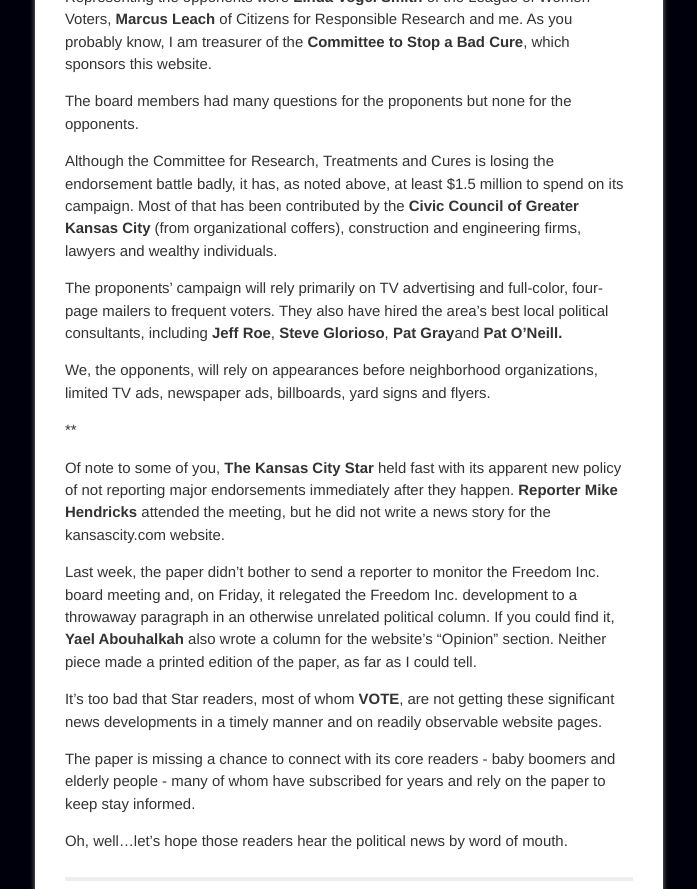
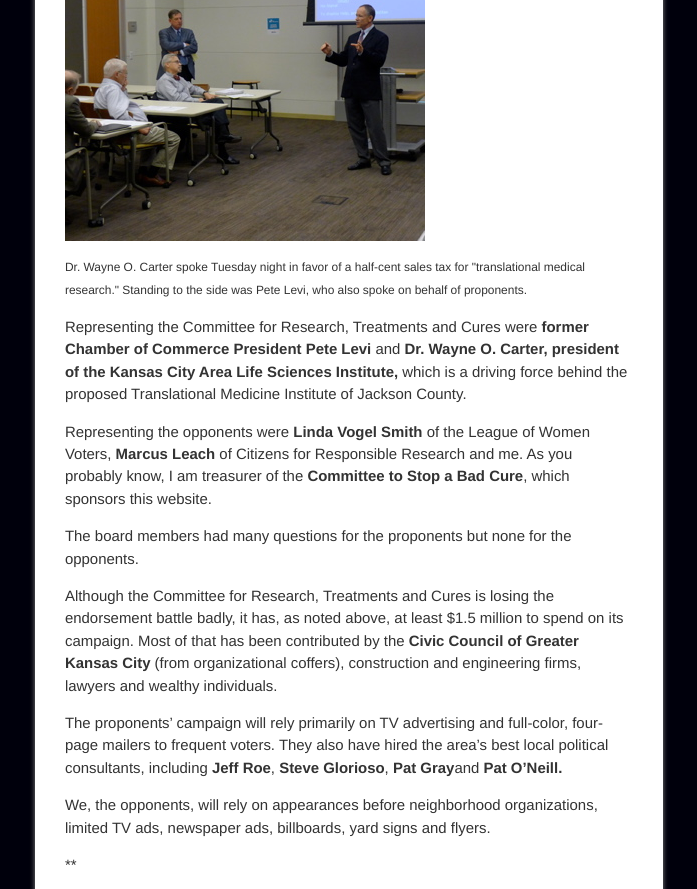
Before and after one commit to jiko/stopabadcure, a Jekyll site: the page built from _posts/2013-10-08-citizens-association-urges-"no"-vote-on-sales-tax.md, in a window 1280 px wide and 900 px high, scrolled down 1190 px, cut to the strip 0-889 px from the top of the window. Shown: the whole strip, without its empty margins (291-988 px from the left). Built offline with Jekyll 4.4.1, drawn with Linux system fonts in a browser that asks for light colours; Markdown is read by kramdown in place of the engine named in the settings.

Commit message:
Added picture to new lead story.

```diff
--- a/_posts/2013-10-08-citizens-association-urges-"no"-vote-on-sales-tax.md
+++ b/_posts/2013-10-08-citizens-association-urges-"no"-vote-on-sales-tax.md
@@ -28,6 +28,9 @@
 
 ...Before making its decision Tuesday night, the Citizens' board heard from representatives of both sides of the issue.
 
+<img src="/img/WayneCarter.jpg" class="img-responsive" alt="Wayne O. Carter speaks">
+<p class="caption">Dr. Wayne O. Carter spoke Tuesday night in favor of a half-cent sales tax for "translational medical research." Standing to the side was Pete Levi, who also spoke on behalf of proponents.</p>
+
 Representing the Committee for Research, Treatments and Cures were **former Chamber of Commerce President Pete Levi** and **Dr. Wayne O. Carter, president of the Kansas City Area Life Sciences Institute,** which is a driving force behind the proposed Translational Medicine Institute of Jackson County.
 
 Representing the opponents were **Linda Vogel Smith** of the League of Women Voters, **Marcus Leach** of Citizens for Responsible Research and me. As you probably know, I am treasurer of the **Committee to Stop a Bad Cure**, which sponsors this website.
```
Also changed, not shown: img/WayneCarter.jpg (added).
